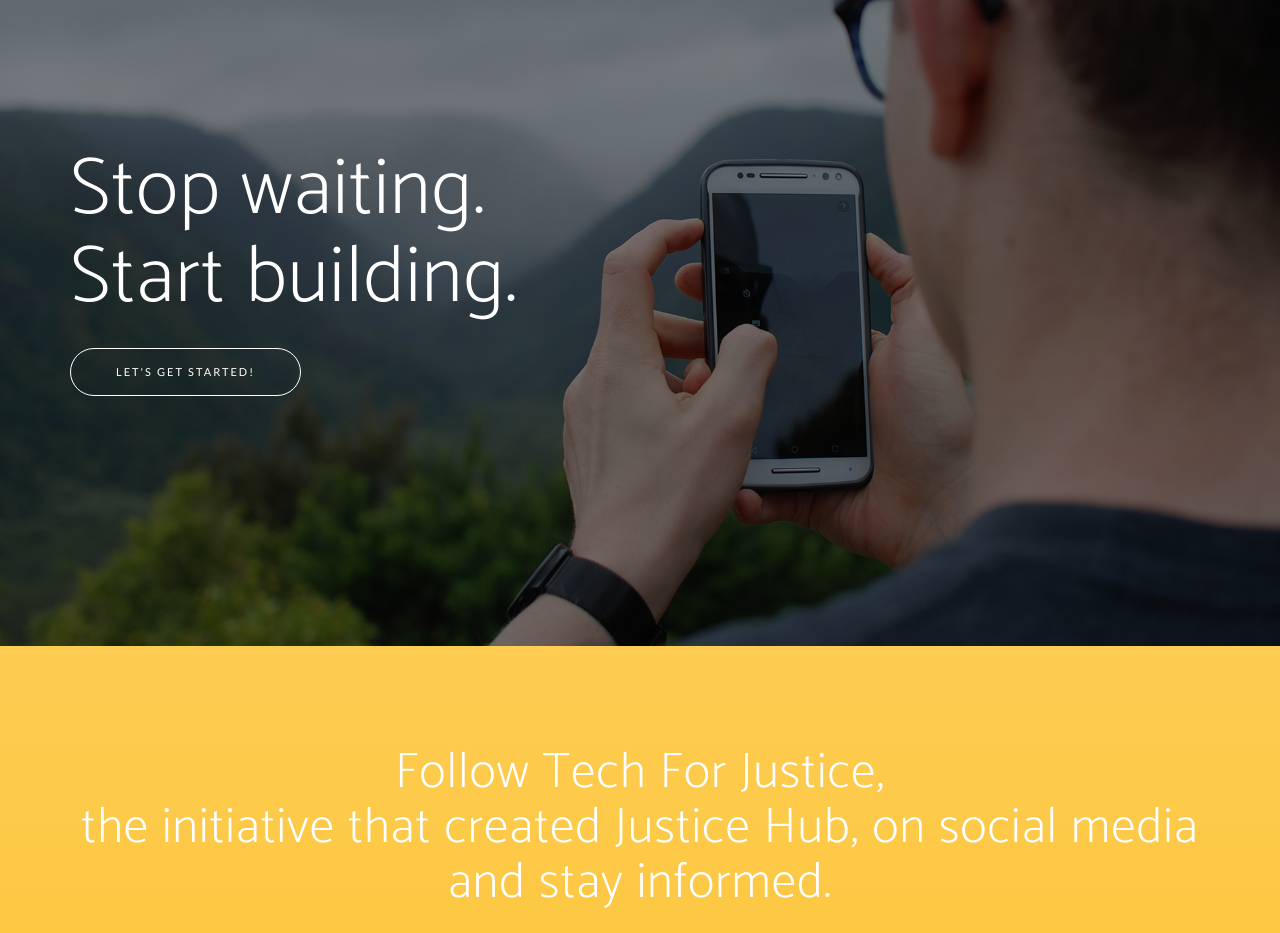
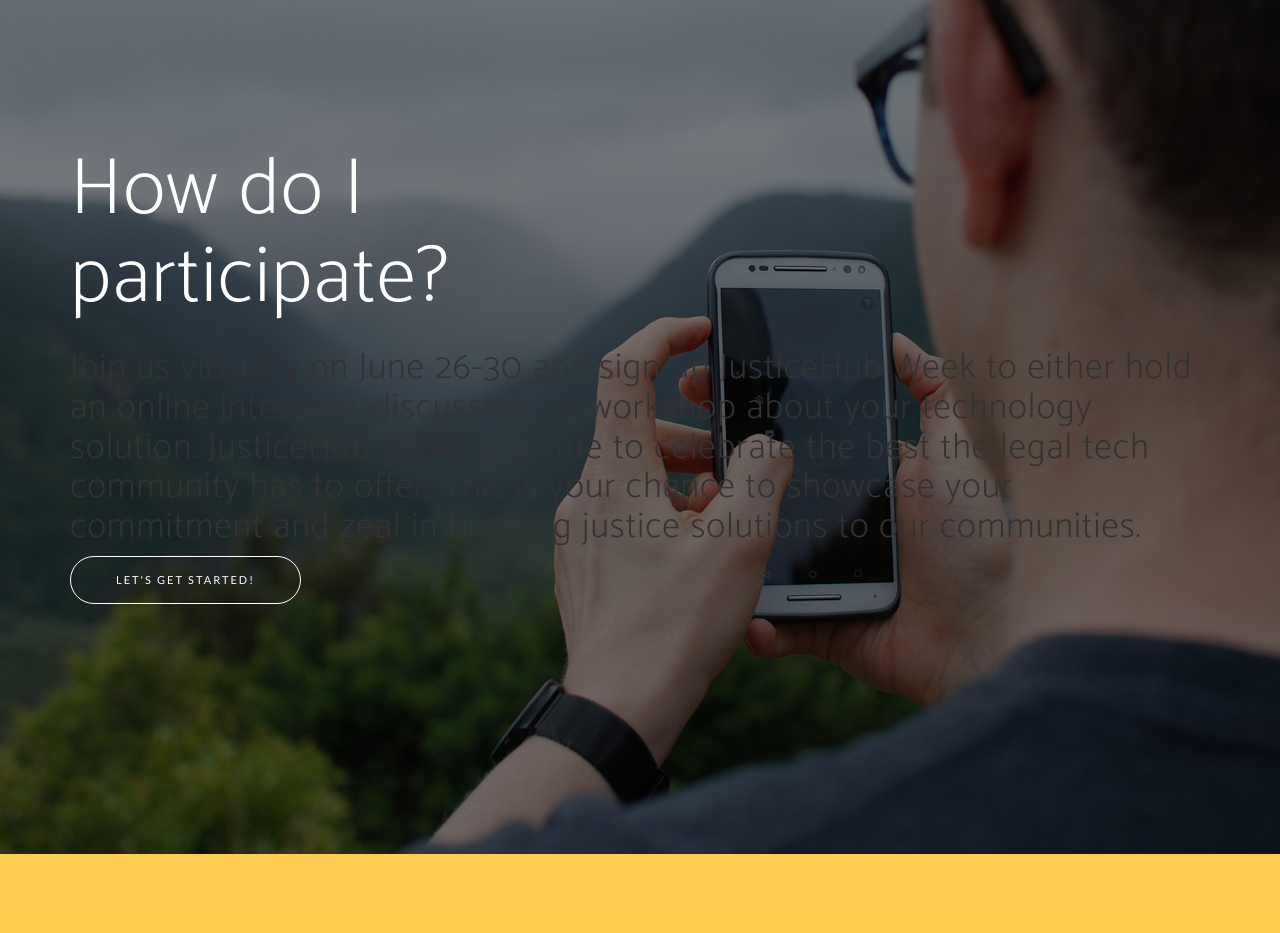
Before and after one commit to TechForJustice/TechForJustice.github.io, a website: page index.html in a window 1280 px wide. Shown: the part 2102-3035 px from the top of the page. Drawn offline with nearby package versions, Linux system fonts and the light colour scheme; a script that the page names is missing; a web font is replaced by a local one.

Commit message:
Update index.html

```diff
--- a/index.html
+++ b/index.html
@@ -9,7 +9,7 @@
     <meta name="description" content="">
     <meta name="author" content="">
 
-    <title>Justice Hub - A New Way to Collaborate</title>
+    <title>JusticeHub - A New Way to Collaborate</title>
 
     <!-- Bootstrap Core CSS -->
     <link href="vendor/bootstrap/css/bootstrap.min.css" rel="stylesheet">
@@ -182,7 +182,8 @@
     <section class="cta">
         <div class="cta-content">
             <div class="container">
-                <h2>Stop waiting.<br>Start building.</h2>
+                <h2>How do I participate?</h2>
+                <h1>Join us virtually on June 26-30 and sign up JusticeHub Week to either hold an online interview, discussion, or workshop about your technology solution. JusticeHub Week is a time to celebrate the best the legal tech community has to offer. This is your chance to showcase your commitment and zeal in bringing justice solutions to our communities.</h1>
                 <a href="#contact" class="btn btn-outline btn-xl page-scroll">Let's Get Started!</a>
             </div>
         </div>
```
